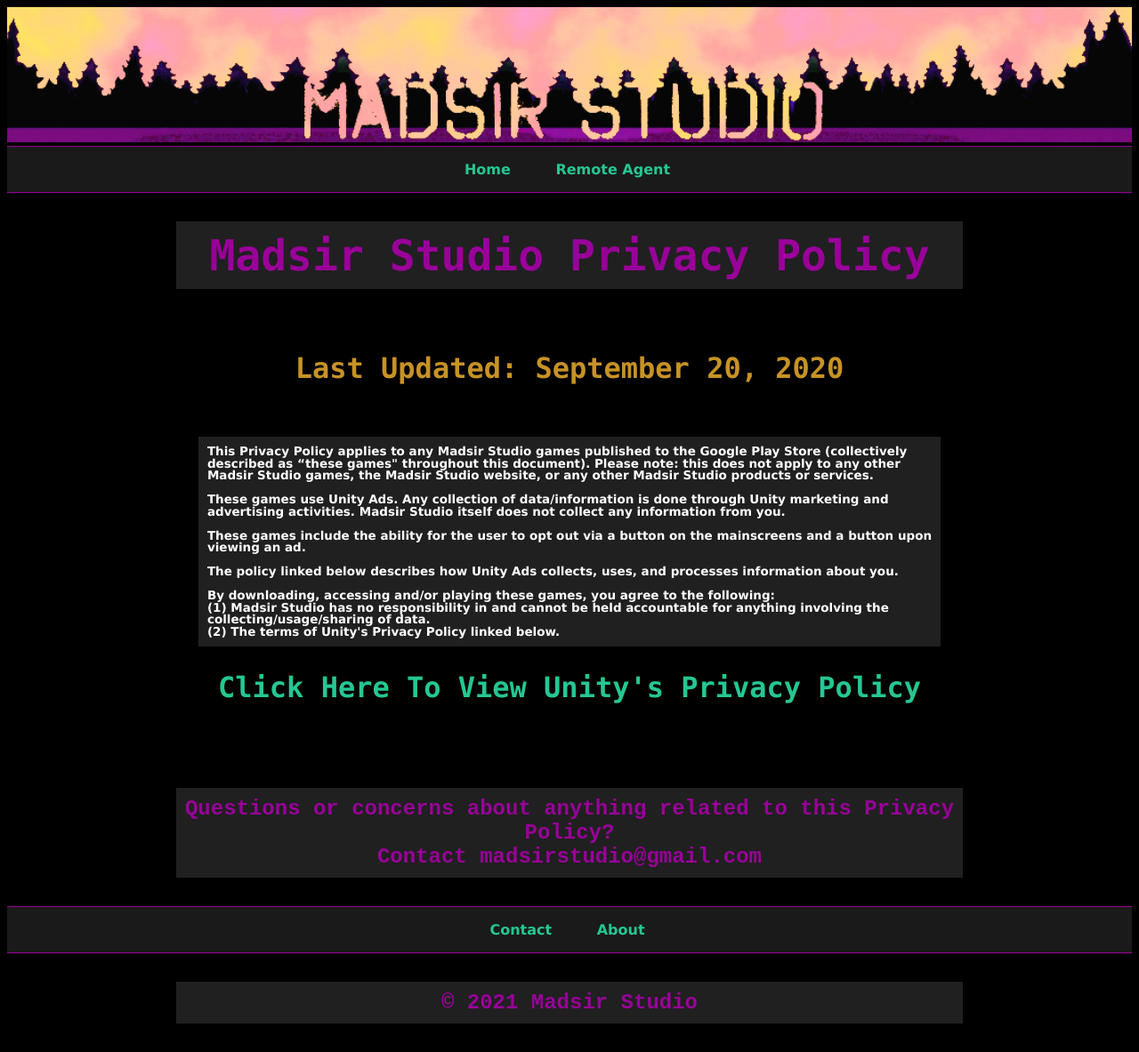
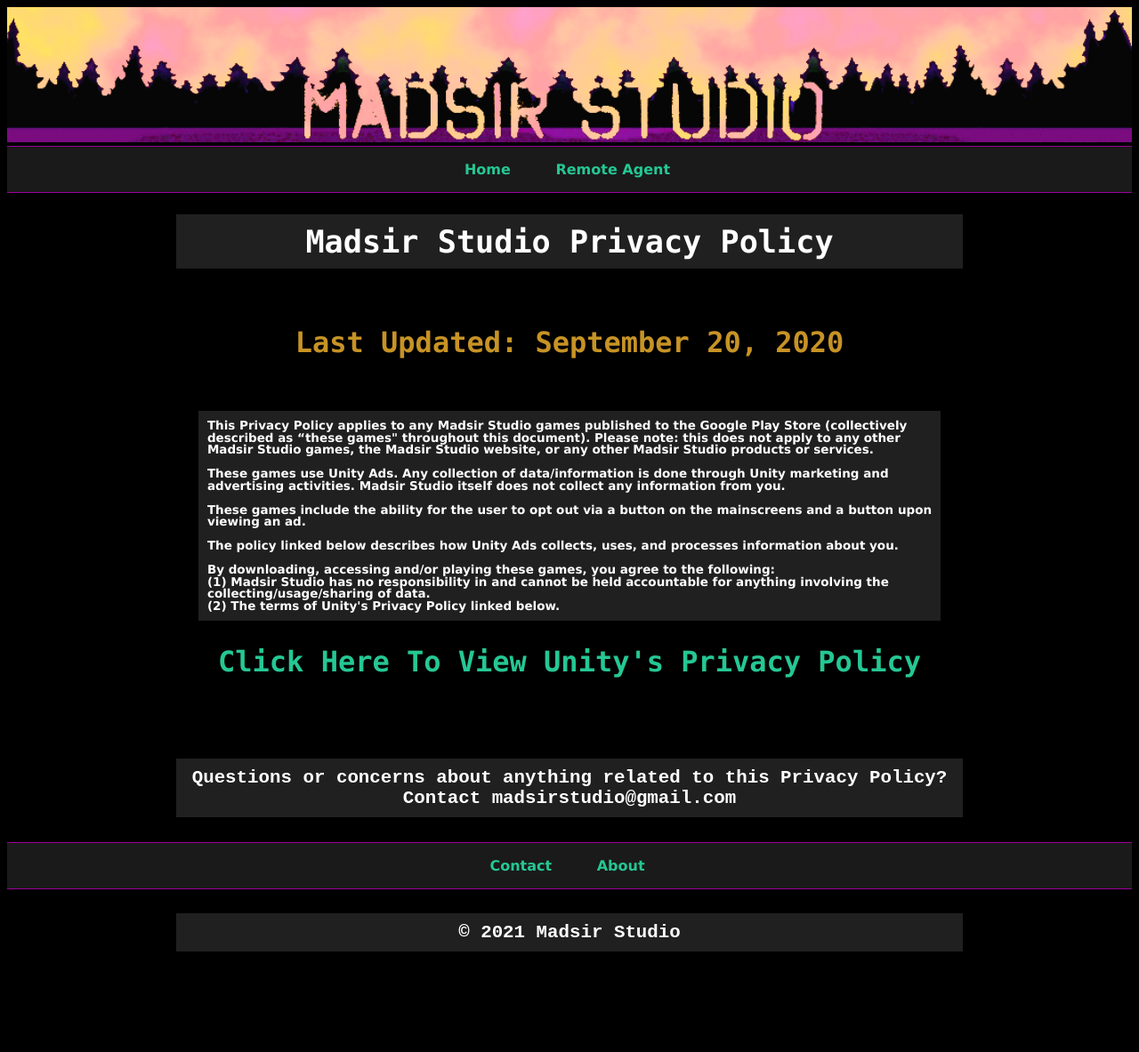
Before and after one commit to Madsir/madsirstudio.github.io, a Jekyll site: the page built from Privacy/index.html, in a window 1280 px wide. Shown: the whole page at 89% size. Built offline with Jekyll 4.4.1, drawn with Linux system fonts in a browser that asks for light colours; after the commit the page ends 1098 px from its top, so only the background shows below that.

Commit message:
Update main.css

```diff
--- a/css/main.css
+++ b/css/main.css
@@ -38,9 +38,9 @@
     text-decoration: underline;
 }
 h1 {
-    font-size: 3em;
+    font-size: 2.2em;
     font-family:"Lucida Console", 'Monaco', 'monospace';
-    color: #990099;
+    color: #FFF;
     text-align:center;
     margin-left: 15%;
         margin-right: 15%;
@@ -58,7 +58,7 @@
 }
 h3 {
 
-    font-size: 1,5em;
+    font-size: 1.5em;
     font-family:"Lucida Console", 'Monaco', 'monospace';
     color: #25c793;
     text-align:center;
@@ -68,9 +68,9 @@
 h4 {
 
     font-family:"Courier New", 'Courier', 'monospace';
-    font-size: 1.5em;
+    font-size: 1.3em;
     font-weight: bold;
-    color: #990099;
+    color: #FFF;
     text-align:center;
         margin-left: 15%;
         margin-right: 15%;
```
